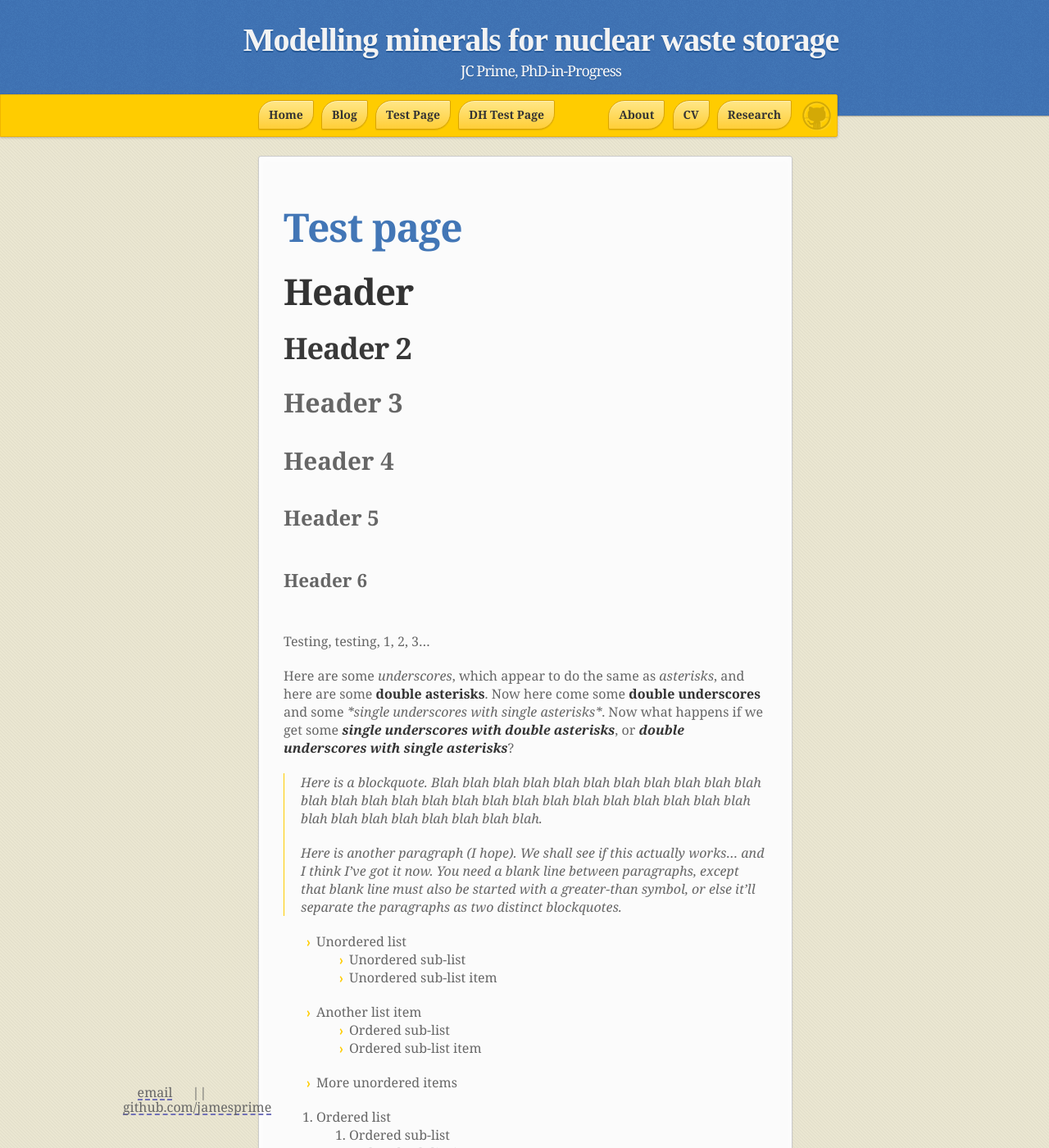
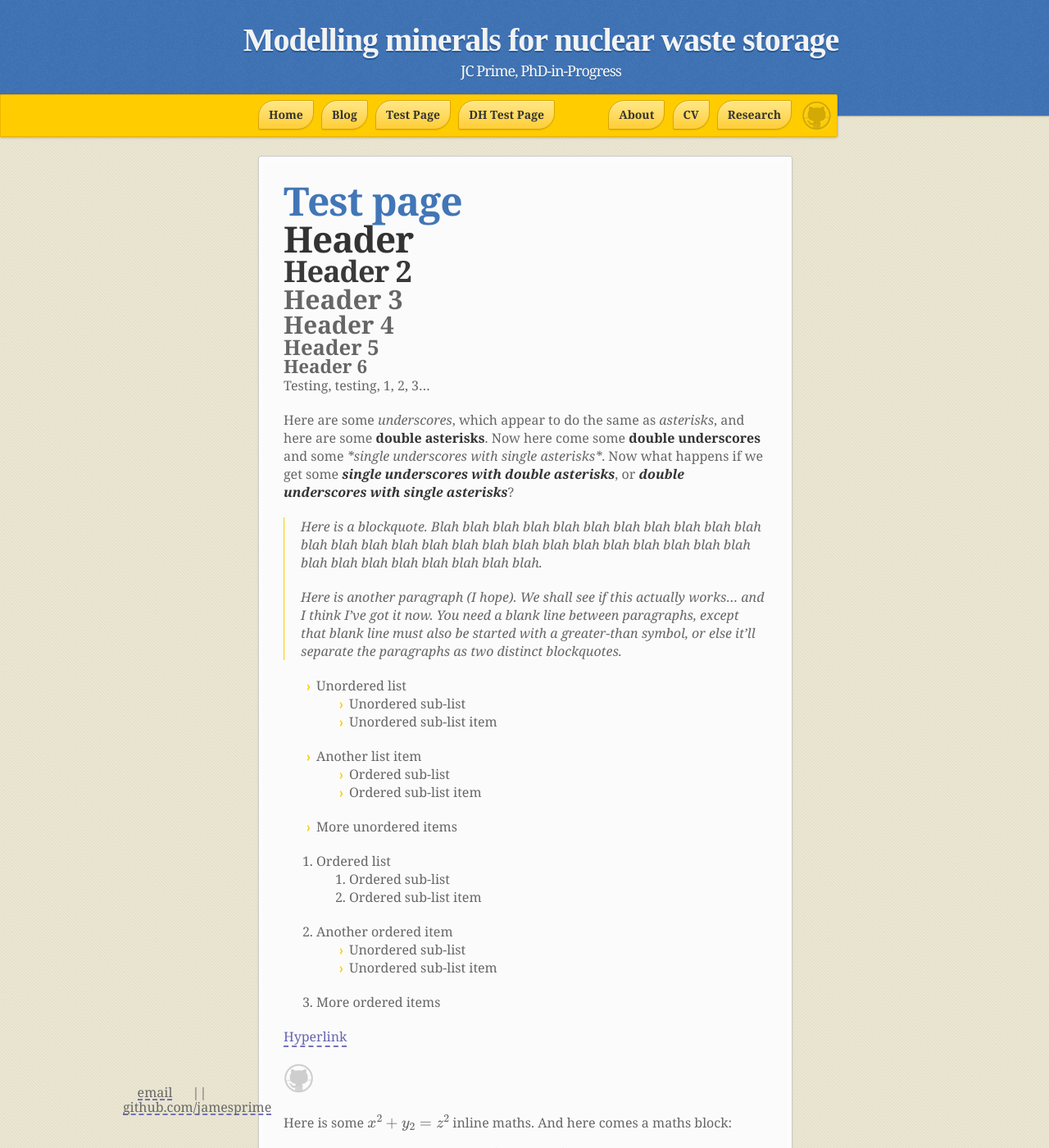
Before and after one commit to jamesprime/jamesprime.github.io, a Jekyll site: the page built from _pages/test/index.md, in a window 1280 px wide and 1400 px high. Shown: the whole window at 82% size. Built offline with Jekyll 4.4.1, drawn with Linux system fonts in a browser that asks for light colours; nearby versions of some CDN libraries; some web fonts are replaced; formulas are drawn with MathJax 3.

Commit message:
Updated /_sass/jamesprime.scss
Changed h1-6 margin:10px 0 back to 0, as a further test

```diff
--- a/_sass/jamesprime.scss
+++ b/_sass/jamesprime.scss
@@ -25,7 +25,7 @@
 h6 {
     color: #333;
     font-weight: bold;
-    // margin: 10px 0;
+    margin: 0;
     line-height: 1em;
 }
 
```
